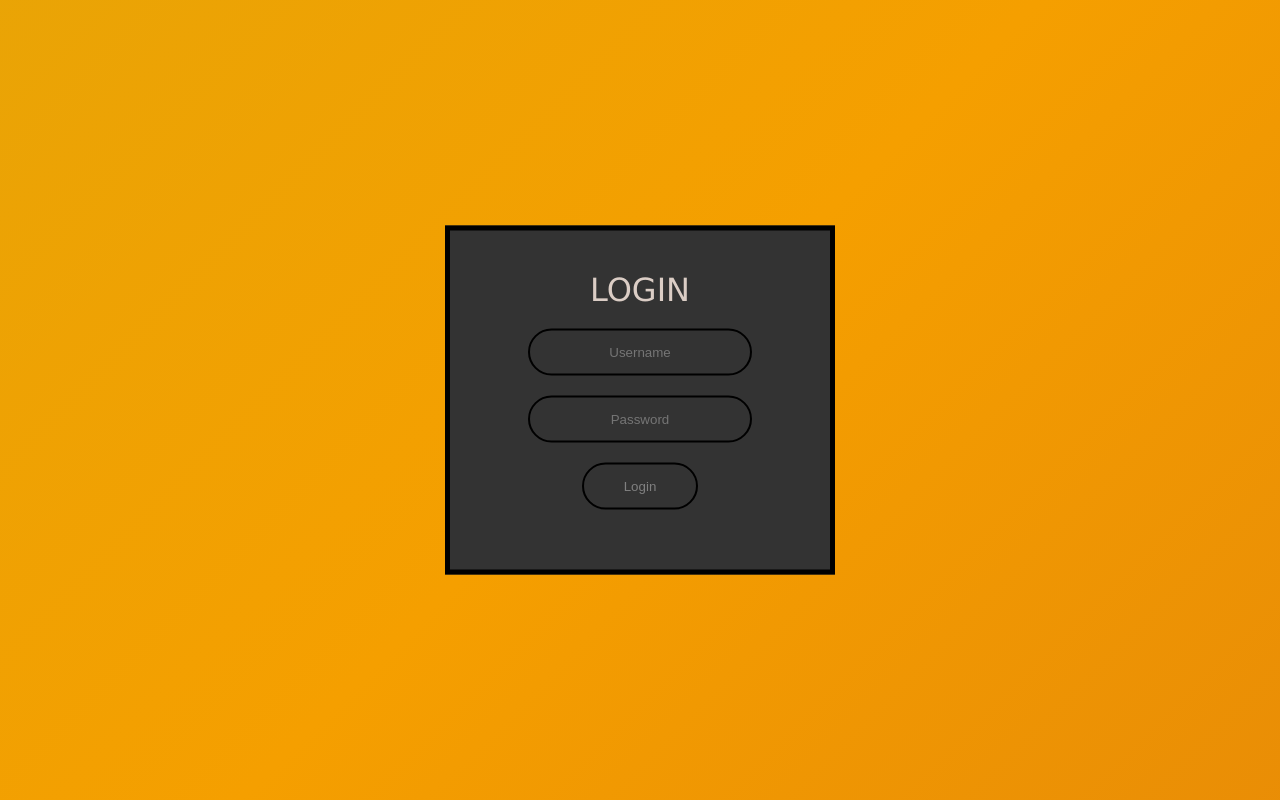
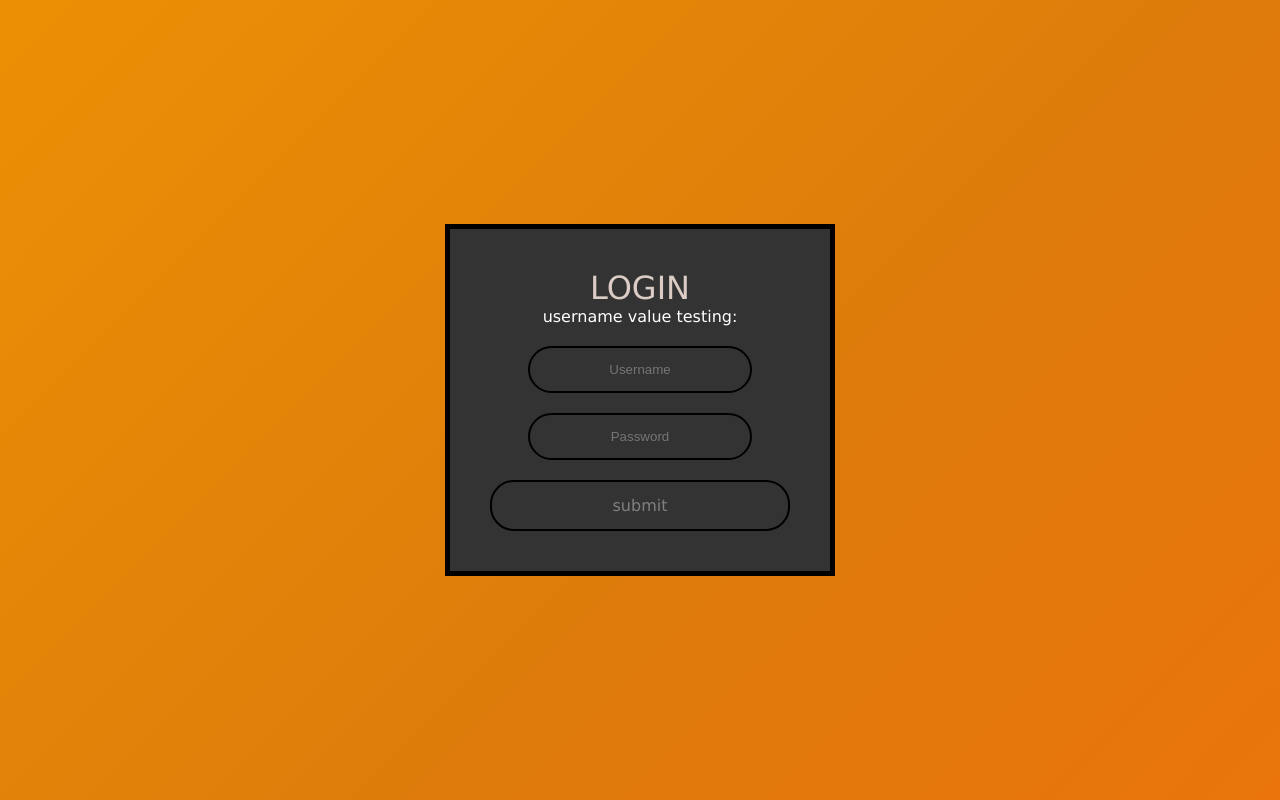
Before and after one commit to DavidKrstevski/groupeD, an Angular app in the folder groupeD/: page /login in a window 1280 px wide. Built offline with nearby package versions, Linux system fonts and the light colour scheme.

Commit message:
Forgot name

```diff
--- a/groupeD/src/app/app.module.ts
+++ b/groupeD/src/app/app.module.ts
@@ -1,5 +1,6 @@
 import { BrowserModule } from '@angular/platform-browser';
 import { NgModule } from '@angular/core';
+import { FormsModule } from '@angular/forms'
 
 import { AppRoutingModule, routingComponents } from './app-routing.module';
 import { AppComponent } from './app.component';
@@ -11,7 +12,8 @@ import { AppComponent } from './app.component';
   ],
   imports: [
     BrowserModule,
-    AppRoutingModule
+    AppRoutingModule,
+    FormsModule
   ],
   providers: [],
   bootstrap: [AppComponent]
--- a/groupeD/src/app/login/login.component.css
+++ b/groupeD/src/app/login/login.component.css
@@ -86,3 +86,18 @@ body {
     color: yellow;
     border-color: white;
 }
+
+.login {
+    text-decoration: none;
+    color: grey;
+    border: 2px solid black;
+    padding: 14px 40px;
+    display: block;
+    border-radius: 24px;
+    transition: 0.25s;
+    outline: none;
+}
+
+.test{
+    color:#fff;
+}
--- a/groupeD/src/app/login/login.component.html
+++ b/groupeD/src/app/login/login.component.html
@@ -2,9 +2,26 @@
 
     <form class="box" action="login.component.html" method="post">
         <h1>Login</h1>
-        <input type="text" name="" placeholder="Username">
-        <input type="password" name="" placeholder="Password">
-        <input type="submit" name="" value="Login">
+        <p class="test">username value testing: {{ username.value }}</p>
+
+        <input
+        type="text"
+            name="username"
+            ngModel
+            required
+            #username="ngModel"
+            placeholder="Username"
+            maxlength="14">
+
+        <input
+        type="password"
+            name="password"
+            ngModel
+            required
+            #password="ngModel"
+            placeholder="Password"
+            maxlength="20">
+        <a class="login" (click)="onLogin()" href="home">submit</a>
     </form>
 
 </body>
--- a/groupeD/src/app/login/login.component.ts
+++ b/groupeD/src/app/login/login.component.ts
@@ -1,4 +1,5 @@
 import { Component, OnInit } from '@angular/core';
+import { NgForm } from '@angular/forms';
 
 @Component({
   selector: 'app-login',
@@ -7,9 +8,19 @@ import { Component, OnInit } from '@angular/core';
 })
 export class LoginComponent implements OnInit {
 
+  username = "";
+
   constructor() { }
 
   ngOnInit(): void {
   }
 
+  onLogin() {
+
+  }
+
+  onSubmit(f: NgForm) {
+    console.log(f.value);
+    console.log(f.valid);
+  }
 }
--- a/groupeD/src/app/register/register.component.css
+++ b/groupeD/src/app/register/register.component.css
@@ -93,3 +93,18 @@ body {
     color: yellow;
     border-color: white;
 }
+
+.register{
+    text-decoration: none;
+    color: grey;
+    border: 2px solid black;
+    padding: 14px 40px;
+    display: block;
+    border-radius: 24px;
+    transition: 0.25s;
+    outline: none;
+}
+
+.test{
+    color:#fff;
+}
--- a/groupeD/src/app/register/register.component.html
+++ b/groupeD/src/app/register/register.component.html
@@ -1,11 +1,36 @@
 <body>
 
-    <form class="box" action="register.component.html" method="post">
+    <form #f="ngForm" (ngSubmit)="onSubmit(f)" class="box" action="register.component.html" method="post">
         <h1>Create a <span>Groupe<span>D</span></span> Account</h1>
-        <input type="text" name="" placeholder="Username">
-        <input type="password" name="" placeholder="Password">
-        <input type="password" name="" placeholder="Confirm Password">
-        <input type="submit" name="" value="Register">
+        <p class="test">username value testing: {{ username.value }}</p>
+        <input
+            type="text"
+            name="username"
+            ngModel
+            required
+            #username="ngModel"
+            placeholder="Username"
+            maxlength="14"
+            >
+        <input
+            type="password"
+            name="password"
+            ngModel
+            required
+            #password="ngModel"
+            placeholder="Password"
+            maxlength="20"
+            >
+        <input
+            type="password"
+            name="confirmPassword"
+            ngModel
+            required
+            #confirmPassword="ngModel"
+            placeholder="Confirm Password"
+            maxlength="20"
+            >
+        <a class="register" (click)="onRegister()" href="home">submit</a>
     </form>
 
 </body>
--- a/groupeD/src/app/register/register.component.ts
+++ b/groupeD/src/app/register/register.component.ts
@@ -1,4 +1,5 @@
 import { Component, OnInit } from '@angular/core';
+import { NgForm } from '@angular/forms';
 
 @Component({
   selector: 'app-register',
@@ -7,9 +8,18 @@ import { Component, OnInit } from '@angular/core';
 })
 export class RegisterComponent implements OnInit {
 
+
   constructor() { }
 
   ngOnInit(): void {
   }
 
+  onRegister(){
+
+  }
+
+  onSubmit(f: NgForm) {
+    console.log(f.value);
+    console.log(f.valid);
+  }
 }
```
